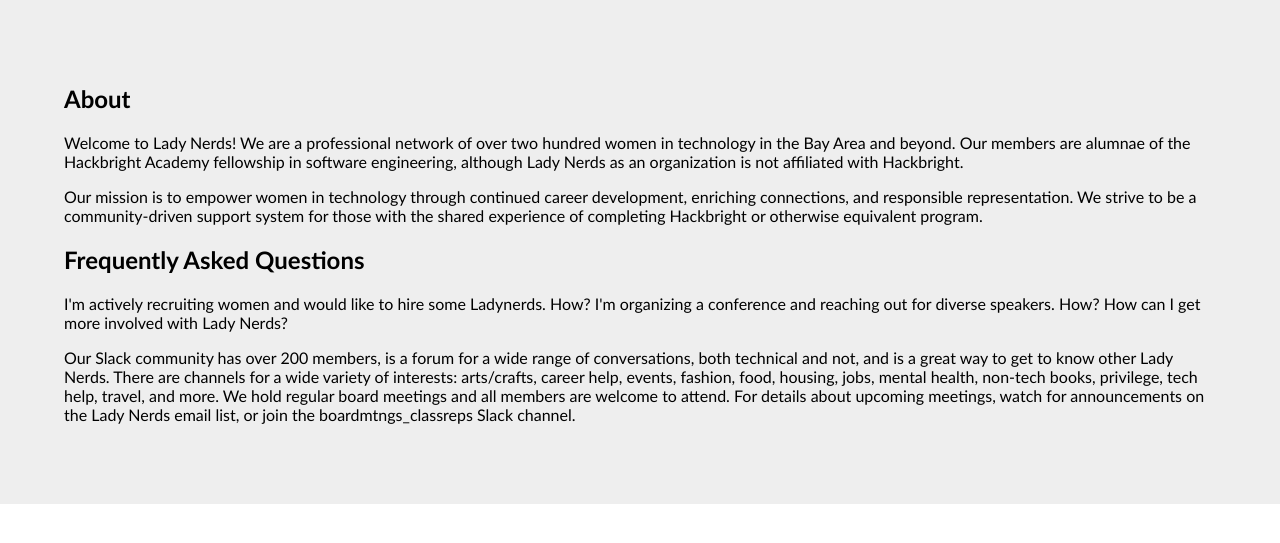
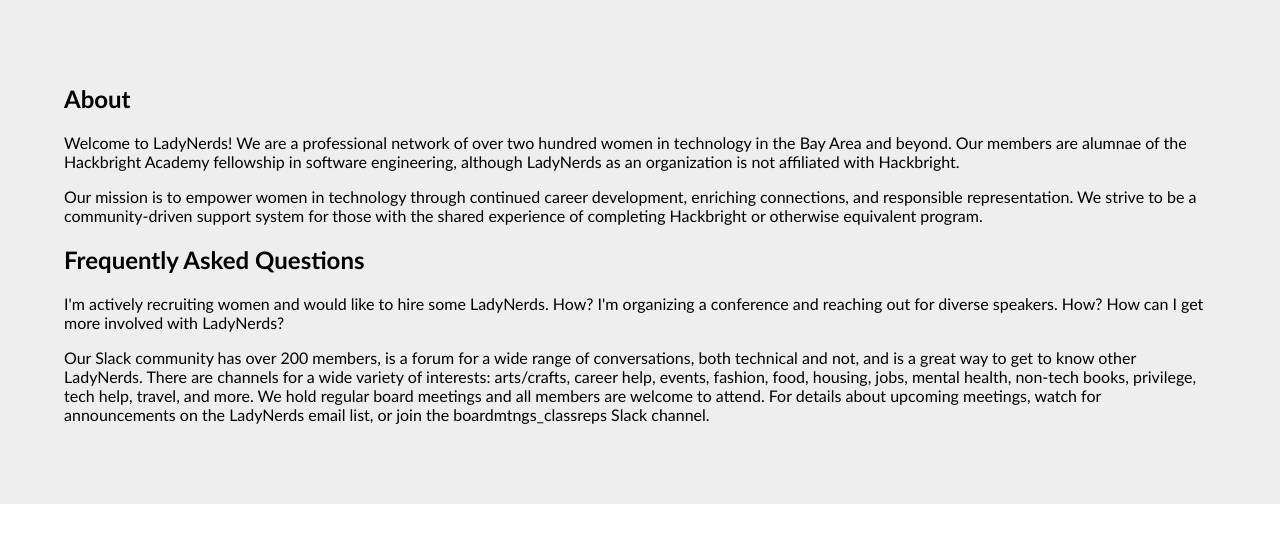
Before and after one commit to beckastar/ladynerds_site, a Django app: page /about/ in a window 1280 px wide. Shown: the part 176-719 px from the top of the page. Run offline with Django 3.2, Linux system fonts and the light colour scheme; parts of the project's set-up code (start-up, migrations or seed data) failed here and were passed over.

Commit message:
consistent capitalization/spacing of LadyNerds

```diff
--- a/ladynerds/templates/about.html
+++ b/ladynerds/templates/about.html
@@ -5,9 +5,9 @@
     <div id="intro">
         <p>
             <!-- FIXME: Around gender: not all of us are women, some of us may be men, figure out inclusive language -->
-            Welcome to Lady Nerds! We are a professional network of over two hundred women
+            Welcome to LadyNerds! We are a professional network of over two hundred women
             in technology in the Bay Area and beyond. Our members are alumnae of the Hackbright
-            Academy fellowship in software engineering, although Lady Nerds as an organization is
+            Academy fellowship in software engineering, although LadyNerds as an organization is
             not affiliated with Hackbright.
         </p>
     </div>
@@ -22,17 +22,17 @@
 
         <div id="faq">
         <h2>Frequently Asked Questions</h2>
-        <span class="question">I'm actively recruiting women and would like to hire some Ladynerds. How?
+        <span class="question">I'm actively recruiting women and would like to hire some LadyNerds. How?
         I'm organizing a conference and reaching out for diverse speakers. How?
-        How can I get more involved with Lady Nerds?</span>
+        How can I get more involved with LadyNerds?</span>
         <p>
             Our Slack community has over 200 members, is a forum for a wide range of conversations,
-            both technical and not, and is a great way to get to know other Lady Nerds. There are channels
+            both technical and not, and is a great way to get to know other LadyNerds. There are channels
             for a wide variety of interests: arts/crafts, career help, events, fashion, food, housing,
             jobs, mental health, non-tech books, privilege, tech help, travel, and more.
 
             We hold regular board meetings and all members are welcome to attend. For details
-            about upcoming meetings, watch for announcements on the Lady Nerds email list, or
+            about upcoming meetings, watch for announcements on the LadyNerds email list, or
             join the boardmtngs_classreps Slack channel.
         </p>
 
--- a/ladynerds/templates/ladynerds/faq.html
+++ b/ladynerds/templates/ladynerds/faq.html
@@ -23,7 +23,7 @@
             <span class="question">Do you have a code of conduct?</span>
             <p>
                 <!-- FIXME: Add link to COC -->
-                We do! All members who participate in Lady Nerds agree to abide by our code.
+                We do! All members who participate in LadyNerds agree to abide by our code.
             </p>
 
             <span class="question">Someone is violating the code of conduct -- what should I do?</span>
```
